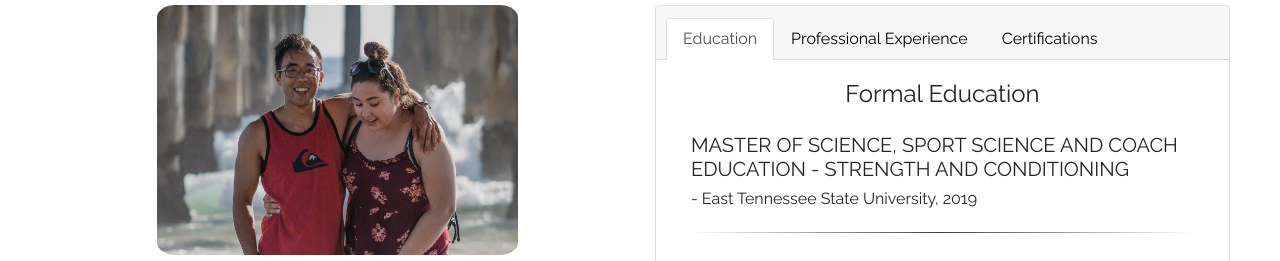
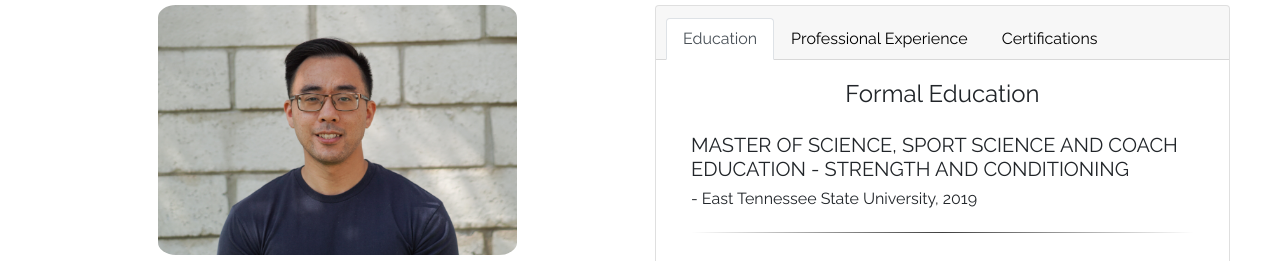
Before and after one commit to dtran5/dtran5.github.io, a website: page index.html in a window 1280 px wide. Shown: the part 691-952 px from the top of the page. Drawn offline with nearby package versions, Linux system fonts and the light colour scheme; some packages are replaced by stand-ins of ours; a script that the page names is missing.

Commit message:
Update profile picture
Profile picture change to a photo of just myself.

```diff
--- a/index.html
+++ b/index.html
@@ -77,7 +77,7 @@
           <!-- <div class="about__profile-container"> -->
           <img
             class="about__profile-pic mb-3"
-            src="./images/profile.jpg"
+            src="./images/profile-pic.jpg"
             alt="profile picture"
           />
           <p class="mb-3">
```
Also changed, not shown: images/profile-pic.jpg (added).
